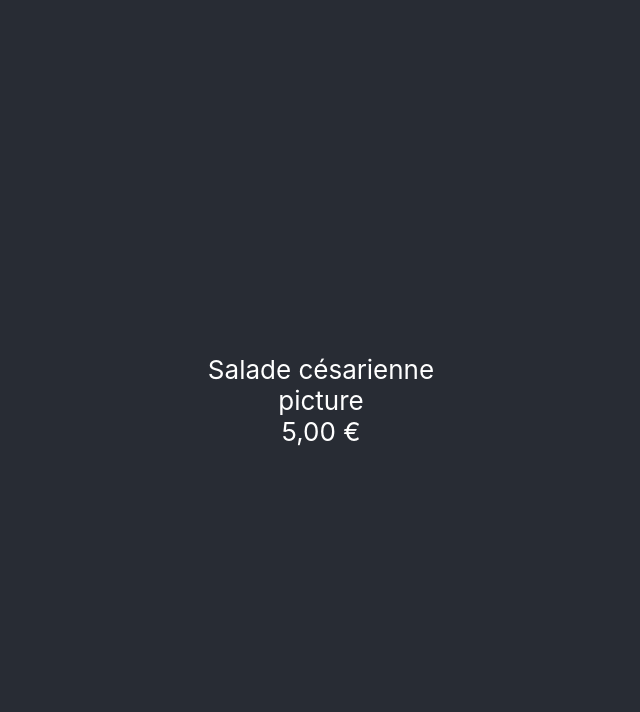
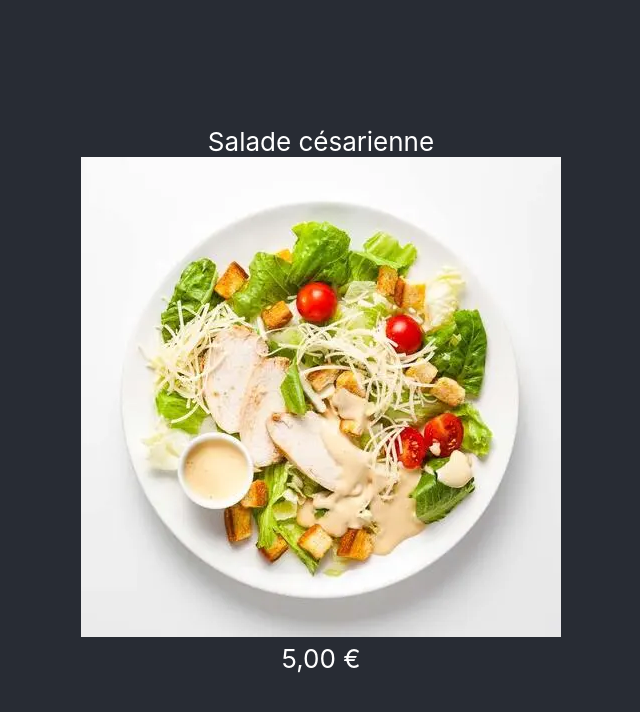
Before and after one commit to LaVloZ/nodejs-learning, a React (Create React App) app in the folder front/: page / in a window 1280 px wide. Shown: the top 712 px of the page, without its empty margins (319-959 px from the left). Built offline with nearby package versions, Linux system fonts and the light colour scheme.

Commit message:
adding salade picture

```diff
--- a/front/src/App.js
+++ b/front/src/App.js
@@ -1,4 +1,5 @@
 import './App.css';
+import salade from './salade.webp'
 
 function App() {
   return (
@@ -9,7 +10,7 @@ function App() {
             Salade césarienne
           </div>
           <div>
-            picture
+            <img src={salade} />
           </div>
           <div>
             5,00 €
```
Also changed, not shown: front/src/salade.webp (added).
